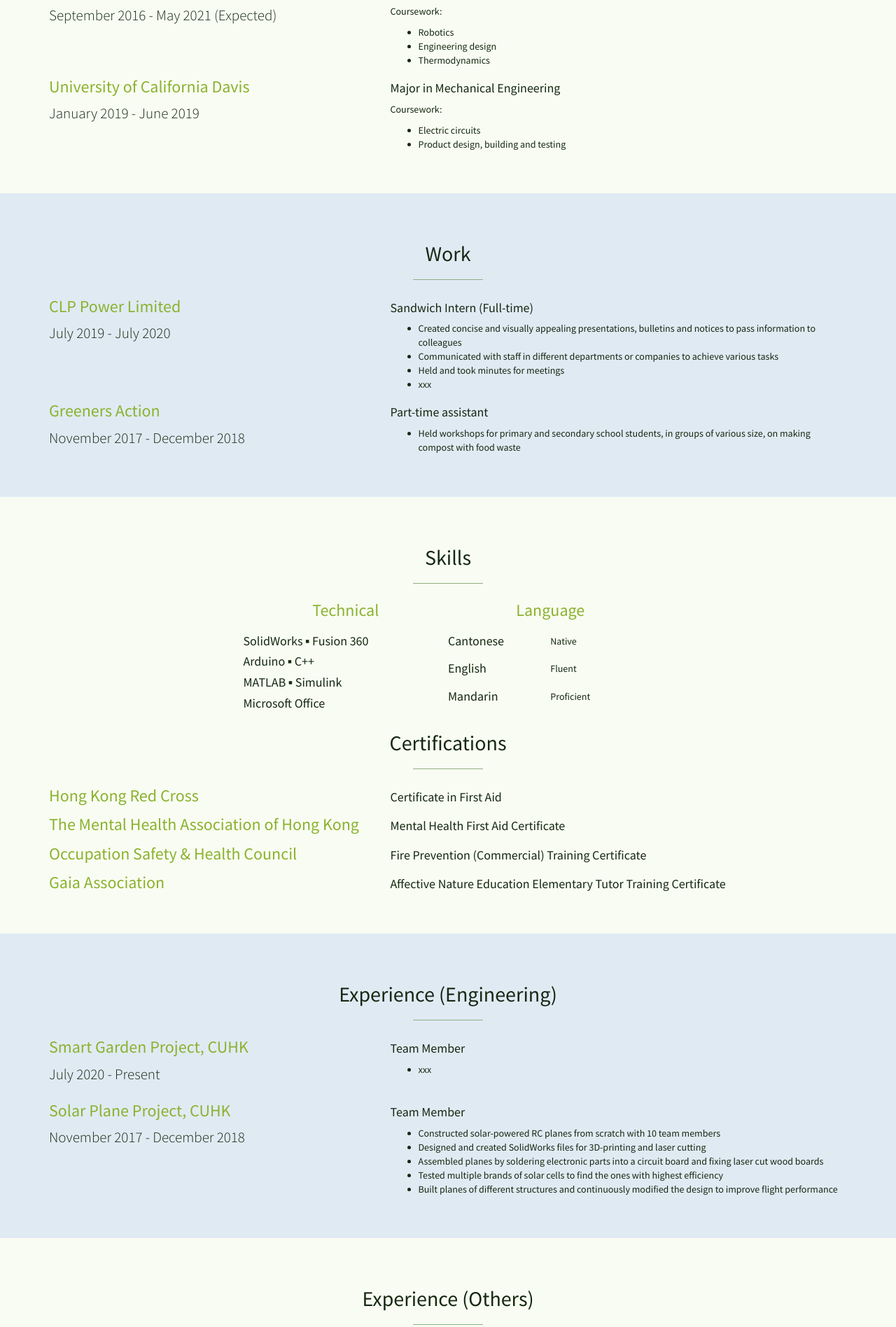
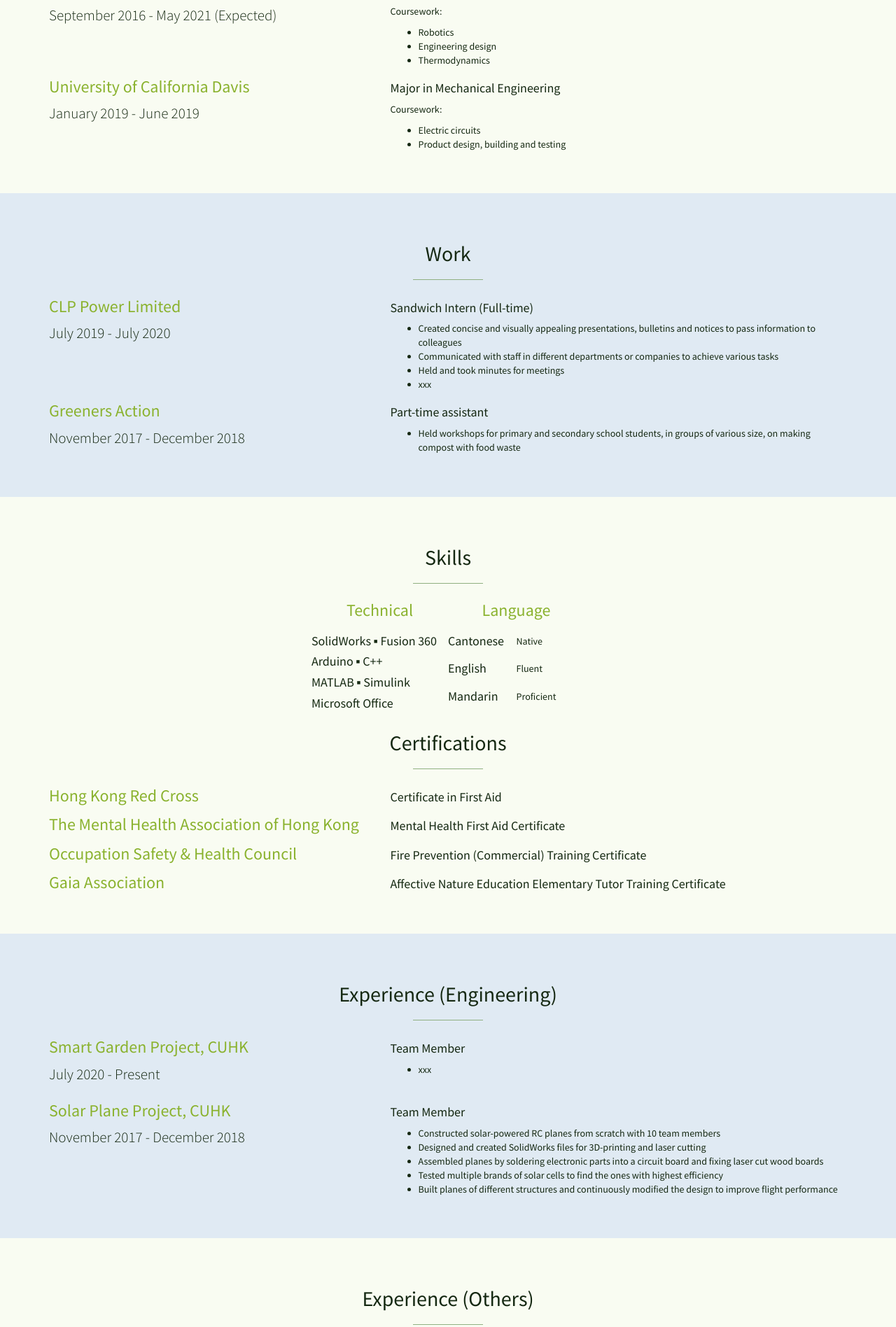
Before and after one commit to leelacceber/stylish-portfolio-jekyll-master, a Jekyll site: the page built from index.html, in a window 1280 px wide. Shown: the part 1078-2974 px from the top of the page at 70% size. Built offline with Jekyll 4.4.1, drawn with Linux system fonts in a browser that asks for light colours.

Commit message:
Update skills.html

```diff
--- a/_includes/skills.html
+++ b/_includes/skills.html
@@ -8,7 +8,7 @@
     </div>
 
     <div class="row">
-      <div class="col-xs-12 col-sm-3 col-sm-offset-3 text-center">
+      <div class="col-xs-12 col-sm-2 col-sm-offset-4 text-center">
         <h3>Technical</h3>
         <div class="row text-left">
             <h4>SolidWorks ▪ Fusion 360</h4>
@@ -17,7 +17,7 @@
             <h4>Microsoft Office</h4>
         </div>
       </div>
-      <div class="col-sm-3 text-center">
+      <div class="col-sm-2 text-center">
         <h3>Language</h3>
         <div class="row">
           <div class="col-xs-6 text-left">
```
